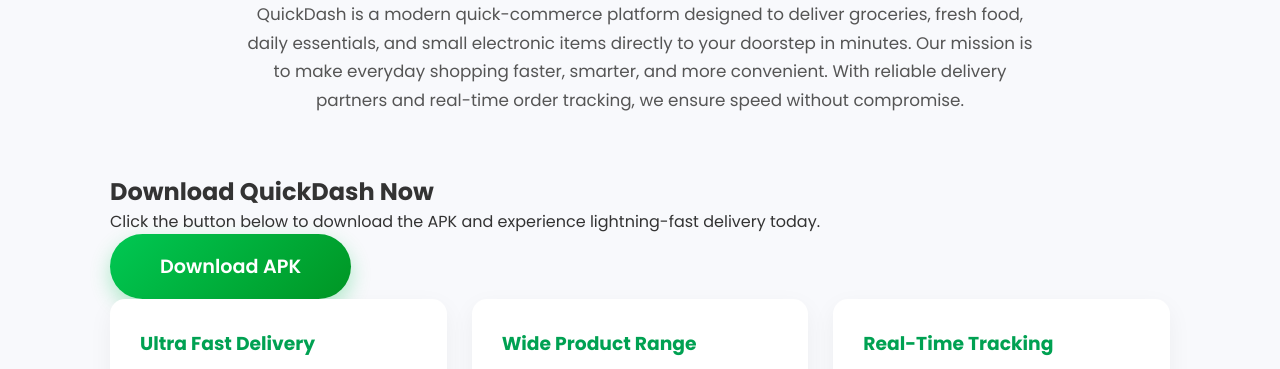
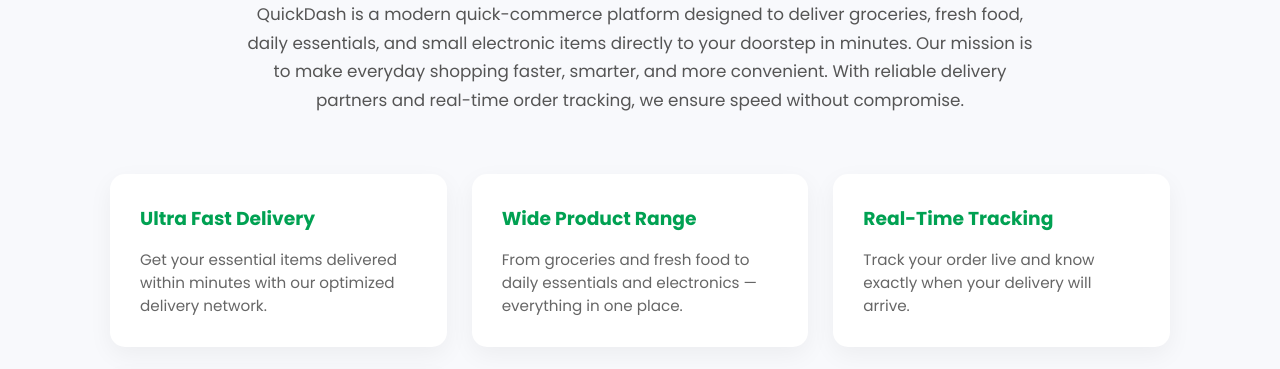
Before and after one commit to Mdhelaluddin3391/APK, a plain HTML site: page index.html in a window 1280 px wide. Shown: the part 404-773 px from the top of the page. Drawn offline with Linux system fonts and the light colour scheme.

Commit message:
Update index.html

```diff
--- a/index.html
+++ b/index.html
@@ -116,12 +116,6 @@
         </p>
     </section>
 
-        <h2>Download QuickDash Now</h2>
-        <p>Click the button below to download the APK and experience lightning-fast delivery today.</p>
-
-        <a href="#" id="download-link" class="download-btn" target="_blank">
-            Download APK
-        </a>
 
 
     <section class="features">
```
